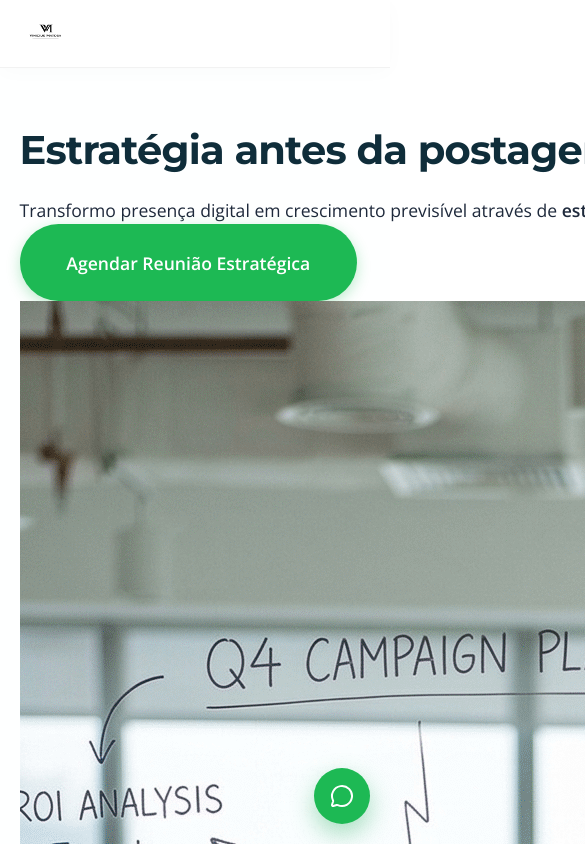
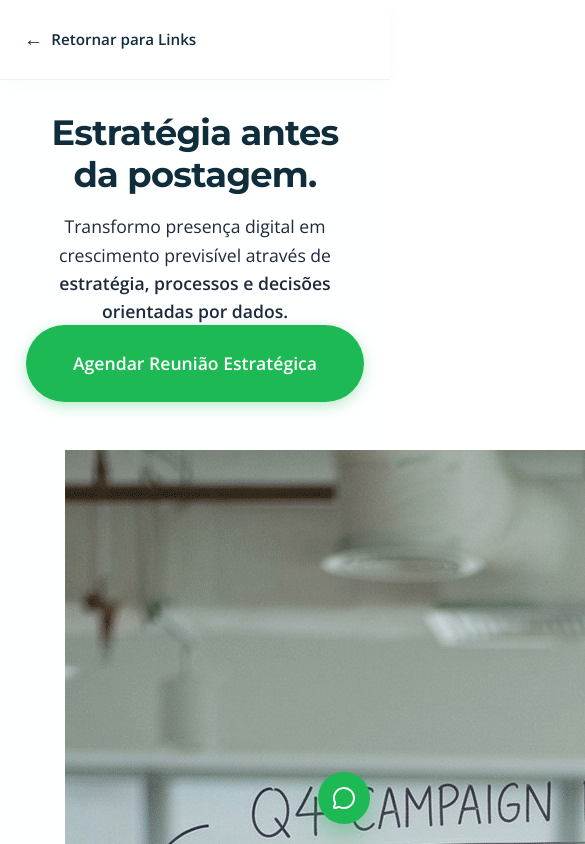
Before and after one commit to ViniciusMatoba/Vinicius-Matoba, a React (Vite) app: page / in a window 390 px wide. Shown: the top 844 px of the page, 585 px wide, since content can reach past the window. Built offline with nearby package versions, Linux system fonts and the light colour scheme.

Commit message:
fix(home): refactor CSS for responsiveness and enable back navigation

```diff
--- a/src/App.css
+++ b/src/App.css
@@ -4,3 +4,92 @@
   margin: 0;
   padding: 0;
 }
+
+/* Home Page Responsiveness Fixes */
+
+.hero-grid-premium {
+  display: grid;
+  grid-template-columns: 1.1fr 1fr; /* Text gets slightly more space on desktop */
+  align-items: center;
+  gap: 4rem;
+  width: 100%;
+}
+
+.hero-title-premium {
+  max-width: 100%;
+  overflow-wrap: break-word;
+}
+
+.hero-subtitle-premium {
+  max-width: 100%;
+  overflow-wrap: break-word;
+}
+
+/* Mobile Adjustments */
+@media (max-width: 992px) {
+  .hero-grid-premium {
+    grid-template-columns: 1fr;
+    text-align: center;
+    gap: 3rem;
+  }
+
+  .hero-image-frame {
+    max-width: 300px;
+    margin: 0 auto;
+  }
+}
+
+@media (max-width: 768px) {
+  .premium-hero-section {
+    padding: 7rem 1.5rem 4rem !important;
+    min-height: auto !important;
+  }
+
+  .premium-section {
+    padding: 4rem 1.5rem !important;
+  }
+
+  .hero-title-premium {
+    font-size: 2.2rem !important;
+    line-height: 1.2 !important;
+    margin-bottom: 1rem !important;
+  }
+
+  .hero-subtitle-premium {
+    font-size: 1.1rem !important;
+  }
+
+  .premium-section-title {
+    font-size: 1.8rem !important;
+    line-height: 1.3 !important;
+    overflow-wrap: break-word;
+  }
+
+  .premium-section-text {
+    font-size: 1rem !important;
+    padding: 0 10px;
+  }
+
+  .hero-image-frame {
+    max-width: 260px;
+  }
+
+  .nav-logo {
+    height: 28px !important;
+  }
+
+  /* Fix nav to ensure it doesn't overflow */
+  .nav-container {
+    padding: 1rem 1.5rem !important;
+  }
+
+  /* Adjust float CTA */
+  .floating-cta-expanded {
+    padding: 14px !important;
+    border-radius: 50% !important;
+  }
+
+  .floating-cta-expanded span {
+    display: none !important; /* Hide text, icon only */
+  }
+}
--- a/src/App.jsx
+++ b/src/App.jsx
@@ -27,7 +27,7 @@ import {
 
 function PremiumNav() {
   const location = useLocation();
-  const backToLinksPaths = ['/metodo-vm', '/reuniao-estrategica', '/diagnostico'];
+  const backToLinksPaths = ['/', '/metodo-vm', '/reuniao-estrategica', '/diagnostico'];
 
   return (
     <nav className="premium-nav-bar">
--- a/src/index.css
+++ b/src/index.css
@@ -94,7 +94,7 @@ a {
    ========================================================================= */
 
 .premium-hero-section {
-  padding: 10rem 5% 8rem;
+  padding: 8rem 5% 4rem;
   background-color: var(--base-white);
   display: flex;
   align-items: center;
```
